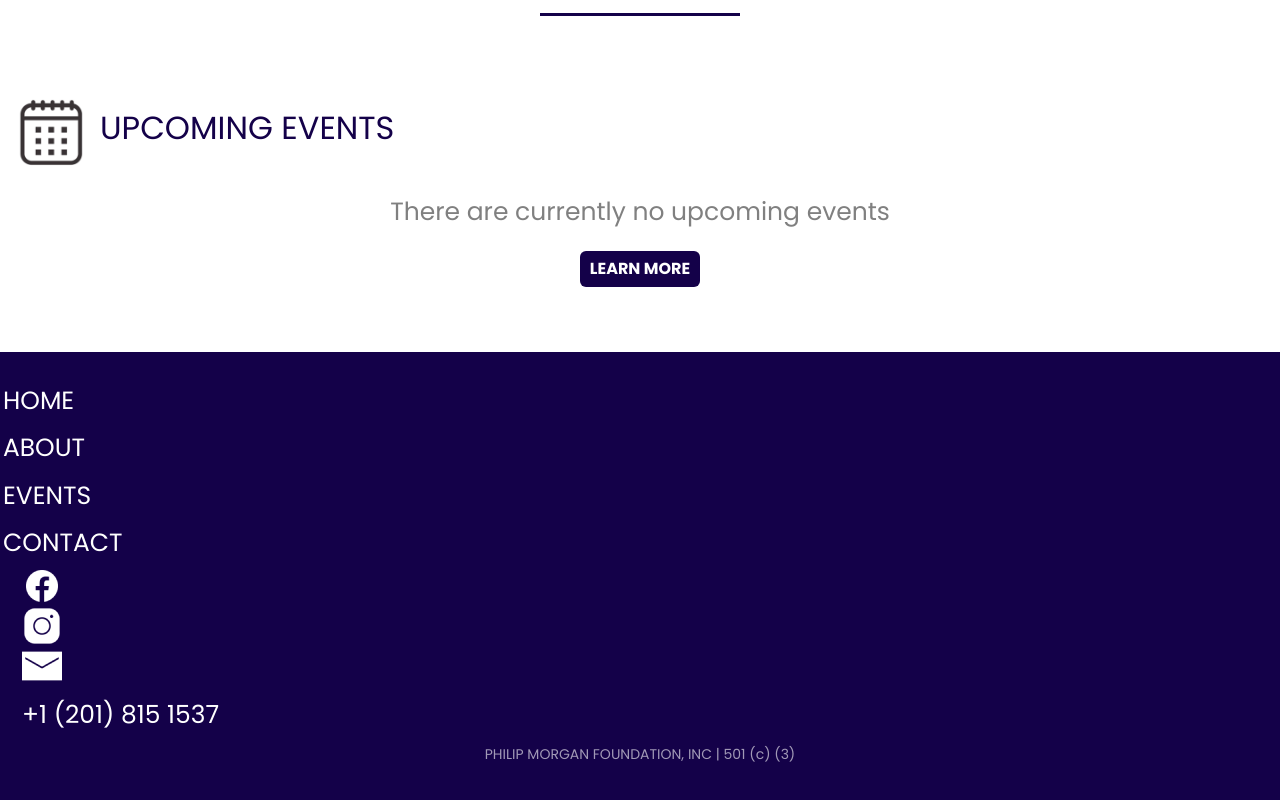
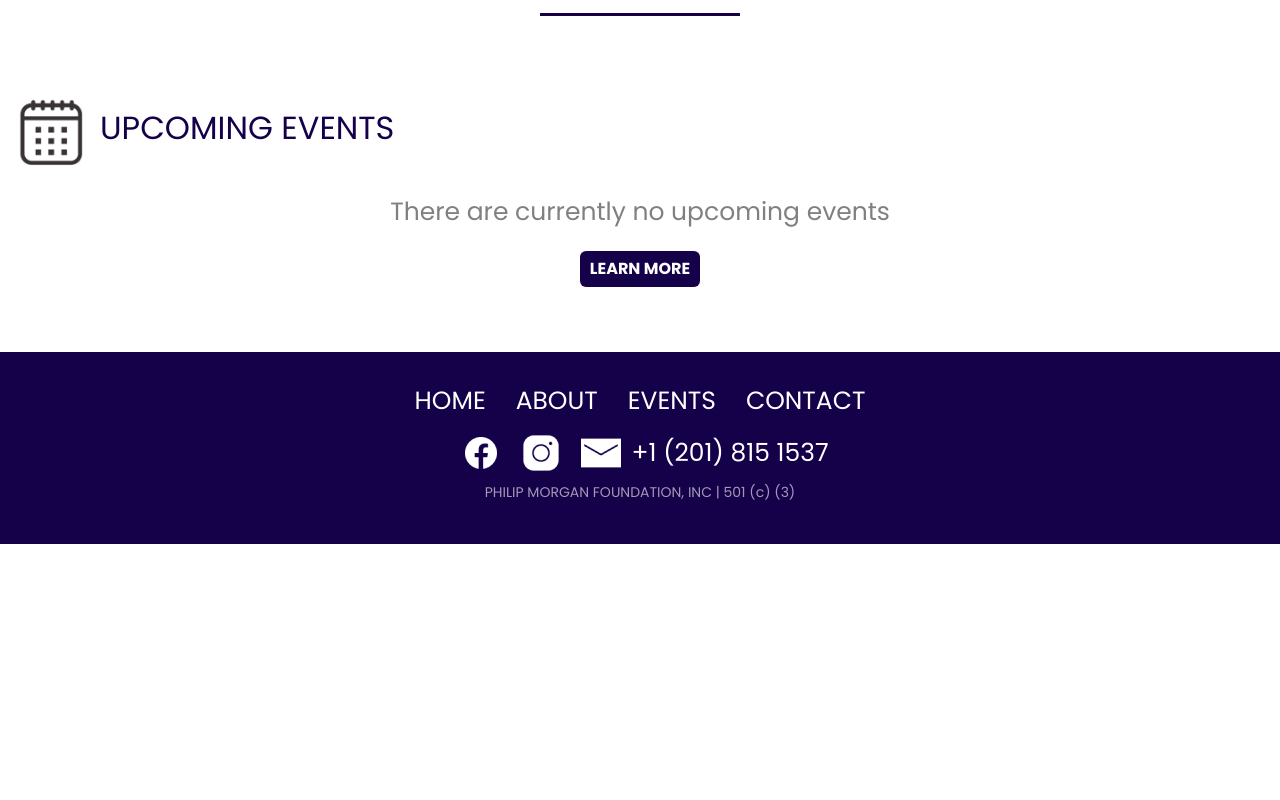
Before and after one commit to jaymbans/phillip-morgan-foundation, a React (Create React App) app in the folder philip-morgan-foundation/: page / in a window 1280 px wide. Shown: the part 1553-2353 px from the top of the page. After the commit the page ends 2097 px from the top, so only its background shows below. Built offline with nearby package versions, Linux system fonts and the light colour scheme; a web font is replaced by a local one.

Commit message:
fix bug when style updates happened with bootstrap

```diff
--- a/philip-morgan-foundation/src/PageComponents/About/About.jsx
+++ b/philip-morgan-foundation/src/PageComponents/About/About.jsx
@@ -140,17 +140,17 @@ function About() {
           </p>
         </div>
         <div className="join-us">
-          <div className="row">
+          <div className="flex-row">
             <h1>Join Us</h1>
             <p>
               at our upcoming events, lend a helping hand, and experience the joy of giving back. Whether you're passionate about making a difference or simply want to connect with like-minded individuals, we welcome you with open arms. Your involvement matters, and together, we can create positive change.
             </p>
           </div>
-          <div className="row">
+          <div className="flex-row">
             <div>
               <h3>keep in touch</h3>
               <form>
-                <div className="row">
+                <div className="flex-row">
                   <input onChange={updateForm} id='fName' type="text" placeholder='First Name' />
                   <input onChange={updateForm} id='lName' type="text" placeholder='Last Name' />
                 </div>
--- a/philip-morgan-foundation/src/PageComponents/About/_About.scss
+++ b/philip-morgan-foundation/src/PageComponents/About/_About.scss
@@ -143,15 +143,16 @@ section#about {
     color: white;
     width: 100%;
 
-    &>.row:first-child {
+    &>.flex-row:first-child {
       width: 100%;
 
       h1 {
         color: white;
         display: flex;
-        line-height: .5;
+        margin-top: -10px;
         display: inline-block;
         margin-right: 30px;
+        text-wrap: wrap;
       }
 
       p {
@@ -161,7 +162,7 @@ section#about {
       }
     }
 
-    .row:nth-of-type(2) {
+    .flex-row:nth-of-type(2) {
       justify-content: center;
       align-items: center;
       min-height: 425px;
@@ -189,7 +190,7 @@ section#about {
             font-family: $poppins;
           }
 
-          .row {
+          .flex-row {
             justify-content: space-between;
 
             input {
@@ -212,6 +213,7 @@ section#about {
 
           button {
             color: #958FA7;
+            background: white;
             padding: 5%;
             border-radius: 20px;
             margin: 5px;
@@ -265,7 +267,7 @@ section#about {
     font-family: $poppins;
   }
 
-  .row {
+  .flex-row {
     display: flex;
   }
 
@@ -302,7 +304,7 @@ section#about {
     }
 
     .join-us {
-      &>.row:first-child {
+      &>.flex-row:first-child {
         flex-direction: column;
         align-items: center;
 
@@ -322,7 +324,7 @@ section#about {
         margin: 25px 0;
       }
 
-      &>.row:nth-child(2) {
+      &>.flex-row:nth-child(2) {
         flex-direction: column;
 
         &::after {
@@ -333,7 +335,7 @@ section#about {
           width: 100%;
 
           form {
-            .row {
+            .flex-row {
               flex-direction: column;
 
               input {
--- a/philip-morgan-foundation/src/PageComponents/Footer.jsx
+++ b/philip-morgan-foundation/src/PageComponents/Footer.jsx
@@ -4,14 +4,14 @@ import './_Footer.scss'
 
 function Footer() {
   return (
-    <footer>
-      <div className="row">
+    <footer id='custom-footer'>
+      <div className="flex-row">
         <Link to='/'>Home</Link>
         <Link to='/about'>About</Link>
         <Link to='/events'>Events</Link>
         <Link to='/contact'>Contact</Link>
       </div>
-      <div className="row">
+      <div className="flex-row">
         <a target='_blank' href='https://www.facebook.com/PhilipMorganFoundation/'><img src={require('../media/footer-fb.png')} /></a>
         <a target='_blank' href='https://www.instagram.com/philipmorganfoundation/'><img src={require('../media/footer-ig.png')} /></a>
         <a target='_blank' href='mailto:pmfoundationorg@gmail.com'><img src={require('../media/footer-mail.png')} /></a>
@@ -19,7 +19,7 @@ function Footer() {
           +1 (201) 815 1537
         </p>
       </div>
-      <div className="row">
+      <div className="flex-row">
         <p>
           PHILIP MORGAN FOUNDATION, INC |  501 (c) (3)
         </p>
--- a/philip-morgan-foundation/src/PageComponents/_Footer.scss
+++ b/philip-morgan-foundation/src/PageComponents/_Footer.scss
@@ -1,18 +1,18 @@
 @import '../styles/placeholders';
 @import '../styles/variables';
 
-footer {
+footer#custom-footer {
   background: $phil-blue;
   padding: 25px 0;
   position: relative;
 
-  .row {
-    display: flex;
+  .flex-row {
+    display: flex !important;
     justify-content: center;
     align-items: center;
   }
 
-  .row:nth-child(1) {
+  .flex-row:nth-child(1) {
     a {
       color: white;
       text-decoration: none;
@@ -23,7 +23,7 @@ footer {
     }
   }
 
-  .row:nth-child(2) {
+  .flex-row:nth-child(2) {
     margin: 0 10px;
 
     a {
@@ -44,7 +44,7 @@ footer {
     }
   }
 
-  .row:nth-child(3) {
+  .flex-row:nth-child(3) {
     p {
       color: rgba(255, 255, 255, 0.6);
       font-size: 14px;
@@ -56,4 +56,5 @@ footer {
       }
     }
   }
+
 }
```
